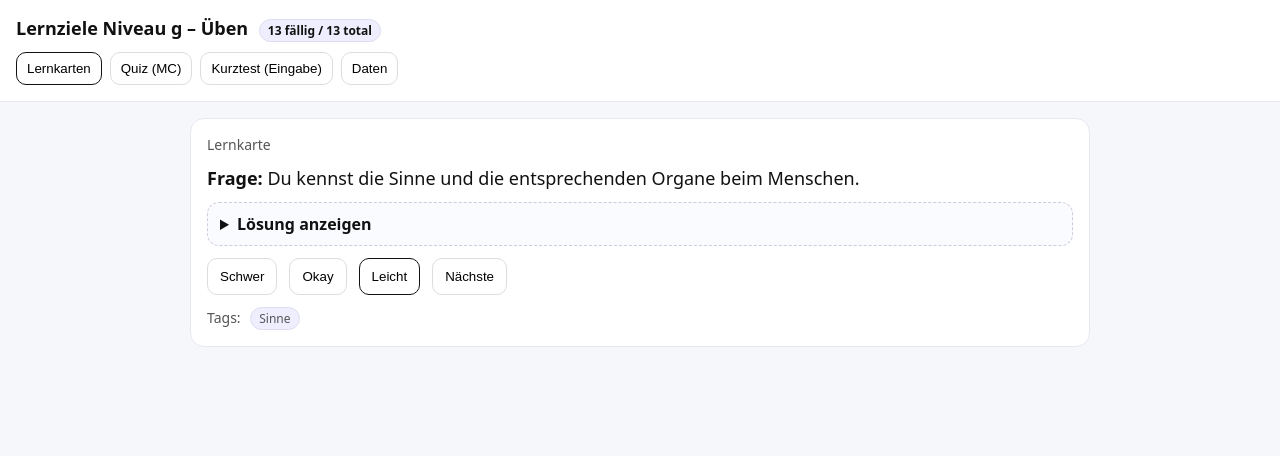
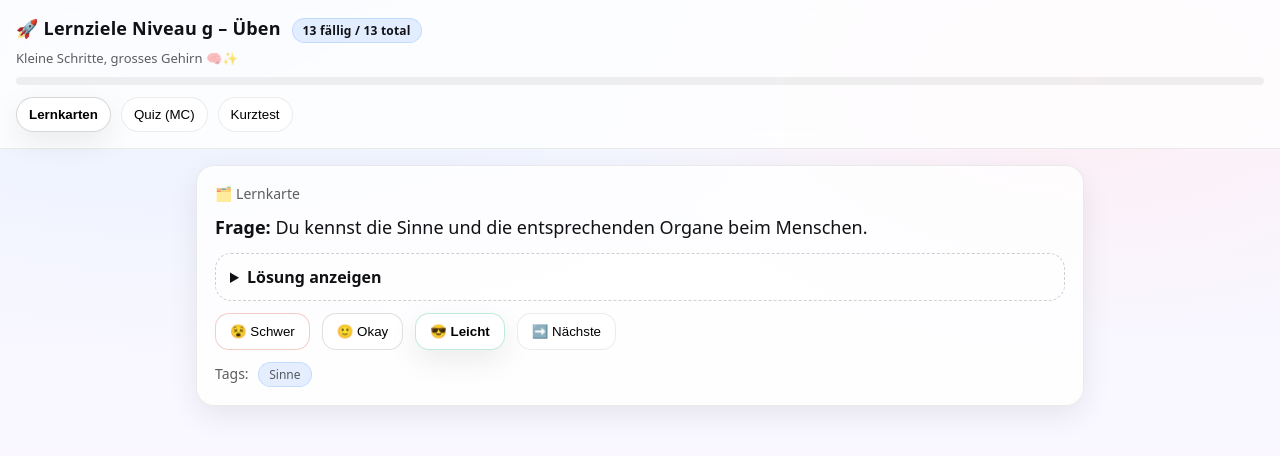
Before and after one commit to martin-j-stark/Lernziele-Niveau-g, a plain HTML site: page index.html in a window 1280 px wide. Drawn offline with Linux system fonts and the light colour scheme.

Commit message:
Update index.html

```diff
--- a/index.html
+++ b/index.html
@@ -4,40 +4,169 @@
   <meta charset="utf-8" />
   <meta name="viewport" content="width=device-width, initial-scale=1" />
   <title>Lernziele Niveau g – Üben</title>
+
   <link rel="manifest" href="manifest.webmanifest" />
   <meta name="theme-color" content="#ffffff" />
+
   <style>
-    :root { font-family: system-ui, -apple-system, Segoe UI, Roboto, Arial; }
-    body { margin: 0; background: #f6f7fb; color: #111; }
-    header { padding: 16px; background: #fff; border-bottom: 1px solid #e7e7ef; position: sticky; top: 0; }
-    header h1 { margin: 0; font-size: 18px; }
-    main { max-width: 900px; margin: 0 auto; padding: 16px; }
-    .tabs { display: flex; gap: 8px; flex-wrap: wrap; margin-top: 10px; }
-    .tab { border: 1px solid #ddd; background: #fff; padding: 8px 10px; border-radius: 10px; cursor: pointer; }
-    .tab[aria-selected="true"] { border-color: #111; }
-    .card { background: #fff; border: 1px solid #e7e7ef; border-radius: 14px; padding: 16px; }
+    :root {
+      font-family: system-ui, -apple-system, Segoe UI, Roboto, Arial;
+      --bg1: #f5f7ff;
+      --bg2: #fdf7ff;
+      --card: rgba(255,255,255,.80);
+      --stroke: rgba(0,0,0,.08);
+      --text: #101114;
+      --muted: rgba(16,17,20,.68);
+      --shadow: 0 10px 30px rgba(0,0,0,.08);
+      --radius: 18px;
+    }
+    * { box-sizing: border-box; }
+
+    body {
+      margin: 0;
+      color: var(--text);
+      background:
+        radial-gradient(1200px 600px at 15% 0%, #eaf1ff 0%, transparent 60%),
+        radial-gradient(900px 500px at 85% 10%, #ffeef5 0%, transparent 55%),
+        linear-gradient(180deg, var(--bg1), var(--bg2));
+      min-height: 100vh;
+    }
+
+    header {
+      padding: 16px;
+      backdrop-filter: blur(10px);
+      background: rgba(255,255,255,.78);
+      border-bottom: 1px solid var(--stroke);
+      position: sticky;
+      top: 0;
+      z-index: 10;
+    }
+
+    header h1 { margin: 0; font-size: 18px; letter-spacing: .2px; }
+    .subtitle { margin-top: 6px; font-size: 13px; color: var(--muted); }
+
+    main { max-width: 920px; margin: 0 auto; padding: 16px; }
+
+    .tabs { display: flex; gap: 10px; flex-wrap: wrap; margin-top: 12px; }
+    .tab {
+      border: 1px solid var(--stroke);
+      background: rgba(255,255,255,.85);
+      padding: 9px 12px;
+      border-radius: 999px;
+      cursor: pointer;
+      transition: transform .12s ease, box-shadow .12s ease, background .12s ease;
+    }
+    .tab:hover { transform: translateY(-1px); box-shadow: var(--shadow); }
+    .tab[aria-selected="true"] {
+      border-color: rgba(0,0,0,.16);
+      background: rgba(255,255,255,.97);
+      box-shadow: var(--shadow);
+      font-weight: 650;
+    }
+
+    .progressWrap{
+      margin-top: 10px;
+      height: 8px;
+      border-radius: 999px;
+      background: rgba(0,0,0,.06);
+      overflow: hidden;
+    }
+    .progressBar{
+      height: 100%;
+      width: 0%;
+      border-radius: 999px;
+      background: linear-gradient(90deg, #6ea8ff, #ff7db3, #9bffcf);
+      transition: width .35s ease;
+    }
+
+    .card {
+      background: var(--card);
+      border: 1px solid var(--stroke);
+      border-radius: var(--radius);
+      padding: 18px;
+      box-shadow: var(--shadow);
+    }
+
     .row { display: flex; gap: 12px; flex-wrap: wrap; }
-    .btn { border: 1px solid #ddd; background: #fff; padding: 10px 12px; border-radius: 10px; cursor: pointer; }
-    .btn.primary { border-color: #111; }
-    .muted { color: #555; font-size: 14px; }
-    .big { font-size: 18px; line-height: 1.35; }
+
+    .btn {
+      border: 1px solid var(--stroke);
+      background: rgba(255,255,255,.92);
+      padding: 10px 14px;
+      border-radius: 14px;
+      cursor: pointer;
+      transition: transform .10s ease, box-shadow .10s ease, filter .10s ease;
+      user-select: none;
+    }
+    .btn:hover { transform: translateY(-1px); box-shadow: var(--shadow); }
+    .btn:active { transform: translateY(0px) scale(.99); filter: brightness(.98); }
+
+    .btn.primary {
+      border-color: rgba(0,0,0,.16);
+      background: linear-gradient(180deg, rgba(255,255,255,.97), rgba(255,255,255,.78));
+      box-shadow: var(--shadow);
+      font-weight: 650;
+    }
+    .btn.good { border-color: rgba(0,170,119,.25); }
+    .btn.mid  { border-color: rgba(0,0,0,.12); }
+    .btn.hard { border-color: rgba(194,32,0,.22); }
+
+    .muted { color: var(--muted); font-size: 14px; }
+    .big { font-size: 18px; line-height: 1.42; }
     .sep { height: 12px; }
-    .input { width: 100%; box-sizing: border-box; padding: 10px 12px; border-radius: 10px; border: 1px solid #ddd; font-size: 16px; }
-    .pill { display: inline-block; padding: 2px 8px; border-radius: 999px; background: #eef; border: 1px solid #dde; font-size: 12px; margin-left: 6px; }
-    details { background:#fafbff; border:1px dashed #ccd; padding:10px 12px; border-radius:12px; }
-    .ok { color: #0a7; }
-    .bad { color: #c20; }
-    code { background: #f0f1f6; padding: 2px 6px; border-radius: 8px; }
+
+    .input {
+      width: 100%;
+      padding: 12px 14px;
+      border-radius: 14px;
+      border: 1px solid var(--stroke);
+      font-size: 16px;
+      background: rgba(255,255,255,.94);
+      box-shadow: inset 0 1px 0 rgba(255,255,255,.6);
+    }
+
+    .pill {
+      display: inline-block;
+      padding: 3px 10px;
+      border-radius: 999px;
+      background: rgba(110,168,255,.18);
+      border: 1px solid rgba(110,168,255,.28);
+      font-size: 12px;
+      margin-left: 6px;
+    }
+
+    details {
+      background: rgba(255,255,255,.58);
+      border: 1px dashed rgba(0,0,0,.18);
+      padding: 12px 14px;
+      border-radius: 16px;
+    }
+    summary { cursor: pointer; }
+
+    .ok  { color: #0a7; font-weight: 750; }
+    .bad { color: #c20; font-weight: 750; }
+
+    .shake { animation: shake .25s linear; }
+    @keyframes shake {
+      0%{transform: translateX(0)}
+      25%{transform: translateX(-3px)}
+      50%{transform: translateX(3px)}
+      75%{transform: translateX(-2px)}
+      100%{transform: translateX(0)}
+    }
   </style>
 </head>
+
 <body>
 <header>
-  <h1>Lernziele Niveau g – Üben <span class="pill" id="statsPill">…</span></h1>
+  <h1>🚀 Lernziele Niveau g – Üben <span class="pill" id="statsPill">…</span></h1>
+  <div class="subtitle">Kleine Schritte, grosses Gehirn 🧠✨</div>
+  <div class="progressWrap" aria-hidden="true"><div class="progressBar" id="progressBar"></div></div>
+
   <div class="tabs" role="tablist">
     <button class="tab" role="tab" aria-selected="true" data-view="cards">Lernkarten</button>
     <button class="tab" role="tab" aria-selected="false" data-view="mc">Quiz (MC)</button>
-    <button class="tab" role="tab" aria-selected="false" data-view="input">Kurztest (Eingabe)</button>
-    <button class="tab" role="tab" aria-selected="false" data-view="manage">Daten</button>
+    <button class="tab" role="tab" aria-selected="false" data-view="input">Kurztest</button>
   </div>
 </header>
 
@@ -48,134 +177,60 @@
 <script>
 /**
  * DATENBASIS: Lernziel-Zusammenfassung Niveau G (aus dem Chat).
- * Du kannst später weitere Karten ergänzen.
  */
 const cards = [
-  {
-    id: "g-01",
-    front: "Du kennst die Sinne und die entsprechenden Organe beim Menschen.",
-    back: "Wir haben z. B. diese Sinne: Hören (Ohr), Sehen (Auge), Tasten (Haut), Riechen (Nase), Schmecken (Zunge).",
-    tags: ["Sinne"]
-  },
-  {
-    id: "g-02",
-    front: "Du kennst den Unterschied zwischen Riechen und Schmecken.",
-    back: "Schmecken passiert mit der Zunge. Riechen passiert mit der Nase. Das Aroma kommt oft von Zunge und Nase zusammen.",
-    tags: ["Sinne", "Aroma"]
-  },
-  {
-    id: "g-03",
-    front: "Du kennst das Reiz-Reaktionsschema.",
-    back: "Reiz → Leitung → Verarbeitung → Leitung → Reaktion.",
-    tags: ["Reiz-Reaktion"]
-  },
-  {
-    id: "g-04",
-    front: "Du kannst erklären, was in deinem Körper passiert, wenn ein Reiz eine Reaktion auslöst.",
-    back: "Sinneszellen merken den Reiz und machen Nervenimpulse. Die Impulse gehen zum Gehirn. Dann gehen Impulse zu den Muskeln → du reagierst.",
-    tags: ["Reiz-Reaktion", "Nerven", "Gehirn"]
-  },
-  {
-    id: "g-05",
-    front: "Du kennst den Unterschied zwischen einer bewussten und unbewussten Reaktion.",
-    back: "Bewusst: Ich denke nach und entscheide absichtlich. Unbewusst: Es passiert automatisch.",
-    tags: ["Reaktionen"]
-  },
-  {
-    id: "g-06",
-    front: "Du kannst erklären, was ein Reflex ist und kennst deren Aufgabe.",
-    back: "Ein Reflex ist sehr schnell und automatisch. Er schützt den Körper vor Verletzungen.",
-    tags: ["Reflex", "Reaktionen"]
-  },
-  {
-    id: "g-07",
-    front: "Dir sind die Begriffe Schallquellen, Membran und Ausbreitung des Schalls bekannt.",
-    back: "Eine Schallquelle macht Schall. Eine Membran kann schwingen. Schall breitet sich aus, weil Luftteilchen schwingen und die Bewegung weitergeben.",
-    tags: ["Schall"]
-  },
-  {
-    id: "g-08",
-    front: "Du weisst wie der Schall auf unterschiedliche Materialien (fest, elastisch) reagiert.",
-    back: "Schall kann Dinge zum Schwingen bringen oder zurückgeworfen werden (Echo).",
-    tags: ["Schall", "Materialien"]
-  },
-  {
-    id: "g-09",
-    front: "Du kennst die 6 wichtigsten Teile des Gehörs.",
-    back: "Ohrmuschel – Gehörgang – Trommelfell – Gehörknöchelchen – Hörschnecke – Hörnerv.",
-    tags: ["Ohr", "Gehör"]
-  },
-  {
-    id: "g-10",
-    front: "Du weisst wie ein Ohr funktioniert.",
-    back: "Ohrmuschel fängt Schall auf → Gehörgang leitet → Trommelfell schwingt → Knöchelchen übertragen → Hörschnecke macht Nervenimpulse → Hörnerv bringt sie ins Gehirn.",
-    tags: ["Ohr", "Gehör"]
-  },
-  {
-    id: "g-11",
-    front: "Du weisst wie die Lautstärke gemessen wird und kennst die Einheit.",
-    back: "Lautstärke misst man in Dezibel (dB).",
-    tags: ["Lärm", "Schall"]
-  },
-  {
-    id: "g-12",
-    front: "Du kannst beurteilen, ab welcher Lautstärke das Gehör Schaden nehmen kann.",
-    back: "Sehr laut ist gefährlich. Je lauter und je länger, desto grösser das Risiko (z. B. Disco, Feuerwerk).",
-    tags: ["Lärm", "Gehörschutz"]
-  },
-  {
-    id: "g-13",
-    front: "Du kennst verschiedene Möglichkeiten, wie du dich vor einem Gehörschaden schützen kannst.",
-    back: "Leiser hören, Pausen machen, nicht zu lange im Lärm bleiben, und Gehörschutz/Ohrstöpsel benutzen.",
-    tags: ["Gehörschutz", "Lärm"]
-  }
+  { id:"g-01", front:"Du kennst die Sinne und die entsprechenden Organe beim Menschen.", back:"Wir haben z. B. diese Sinne: Hören (Ohr), Sehen (Auge), Tasten (Haut), Riechen (Nase), Schmecken (Zunge).", tags:["Sinne"] },
+  { id:"g-02", front:"Du kennst den Unterschied zwischen Riechen und Schmecken.", back:"Schmecken passiert mit der Zunge. Riechen passiert mit der Nase. Das Aroma kommt oft von Zunge und Nase zusammen.", tags:["Sinne","Aroma"] },
+  { id:"g-03", front:"Du kennst das Reiz-Reaktionsschema.", back:"Reiz → Leitung → Verarbeitung → Leitung → Reaktion.", tags:["Reiz-Reaktion"] },
+  { id:"g-04", front:"Du kannst erklären, was in deinem Körper passiert, wenn ein Reiz eine Reaktion auslöst.", back:"Sinneszellen merken den Reiz und machen Nervenimpulse. Die Impulse gehen zum Gehirn. Dann gehen Impulse zu den Muskeln → du reagierst.", tags:["Reiz-Reaktion","Nerven","Gehirn"] },
+  { id:"g-05", front:"Du kennst den Unterschied zwischen einer bewussten und unbewussten Reaktion.", back:"Bewusst: Ich denke nach und entscheide absichtlich. Unbewusst: Es passiert automatisch.", tags:["Reaktionen"] },
+  { id:"g-06", front:"Du kannst erklären, was ein Reflex ist und kennst deren Aufgabe.", back:"Ein Reflex ist sehr schnell und automatisch. Er schützt den Körper vor Verletzungen.", tags:["Reflex","Reaktionen"] },
+  { id:"g-07", front:"Dir sind die Begriffe Schallquellen, Membran und Ausbreitung des Schalls bekannt.", back:"Eine Schallquelle macht Schall. Eine Membran kann schwingen. Schall breitet sich aus, weil Luftteilchen schwingen und die Bewegung weitergeben.", tags:["Schall"] },
+  { id:"g-08", front:"Du weisst wie der Schall auf unterschiedliche Materialien (fest, elastisch) reagiert.", back:"Schall kann Dinge zum Schwingen bringen oder zurückgeworfen werden (Echo).", tags:["Schall","Materialien"] },
+  { id:"g-09", front:"Du kennst die 6 wichtigsten Teile des Gehörs.", back:"Ohrmuschel – Gehörgang – Trommelfell – Gehörknöchelchen – Hörschnecke – Hörnerv.", tags:["Ohr","Gehör"] },
+  { id:"g-10", front:"Du weisst wie ein Ohr funktioniert.", back:"Ohrmuschel fängt Schall auf → Gehörgang leitet → Trommelfell schwingt → Knöchelchen übertragen → Hörschnecke macht Nervenimpulse → Hörnerv bringt sie ins Gehirn.", tags:["Ohr","Gehör"] },
+  { id:"g-11", front:"Du weisst wie die Lautstärke gemessen wird und kennst die Einheit.", back:"Lautstärke misst man in Dezibel (dB).", tags:["Lärm","Schall"] },
+  { id:"g-12", front:"Du kannst beurteilen, ab welcher Lautstärke das Gehör Schaden nehmen kann.", back:"Sehr laut ist gefährlich. Je lauter und je länger, desto grösser das Risiko (z. B. Disco, Feuerwerk).", tags:["Lärm","Gehörschutz"] },
+  { id:"g-13", front:"Du kennst verschiedene Möglichkeiten, wie du dich vor einem Gehörschaden schützen kannst.", back:"Leiser hören, Pausen machen, nicht zu lange im Lärm bleiben, und Gehörschutz/Ohrstöpsel benutzen.", tags:["Gehörschutz","Lärm"] },
 ];
 
 // --- Mini-Spaced-Repetition State (localStorage) ---
-const LS_KEY = "lernziele_g_progress_v1";
-const defaultState = () => ({
-  idx: 0,
-  // cardId -> { ease: 1..3, due: timestamp }
-  sched: {}
-});
-const loadState = () => {
-  try { return JSON.parse(localStorage.getItem(LS_KEY)) ?? defaultState(); }
-  catch { return defaultState(); }
-};
+const LS_KEY = "lernziele_g_progress_v2";
+const defaultState = () => ({ idx: 0, sched: {} });
+const loadState = () => { try { return JSON.parse(localStorage.getItem(LS_KEY)) ?? defaultState(); } catch { return defaultState(); } };
 const saveState = (s) => localStorage.setItem(LS_KEY, JSON.stringify(s));
-
 let state = loadState();
 
-function now() { return Date.now(); }
+function now(){ return Date.now(); }
 
-function dueCards() {
+function dueCards(){
   const due = cards.filter(c => (state.sched[c.id]?.due ?? 0) <= now());
   return due.length ? due : cards;
 }
-
-function pickCard() {
+function pickCard(){
   const pool = dueCards();
   const idx = state.idx % pool.length;
   return pool[idx];
 }
-
-function setView(name) {
-  document.querySelectorAll(".tab").forEach(b =>
-    b.setAttribute("aria-selected", b.dataset.view === name ? "true" : "false")
-  );
+function setView(name){
+  document.querySelectorAll(".tab").forEach(b => b.setAttribute("aria-selected", b.dataset.view === name ? "true" : "false"));
   render(name);
 }
 
-function updateStats() {
+function updateStats(){
   const total = cards.length;
   const due = cards.filter(c => (state.sched[c.id]?.due ?? 0) <= now()).length;
   document.getElementById("statsPill").textContent = `${due} fällig / ${total} total`;
+
+  // je weniger fällig, desto voller :)
+  const progress = total === 0 ? 0 : Math.max(0, Math.min(1, (total - due) / total));
+  const bar = document.getElementById("progressBar");
+  if (bar) bar.style.width = `${Math.round(progress * 100)}%`;
 }
 
-function schedule(cardId, rating) {
+function schedule(cardId, rating){
   const old = state.sched[cardId] ?? { ease: 2, due: 0 };
   let ease = old.ease;
-
   if (rating === "easy") ease = Math.min(3, ease + 1);
   if (rating === "hard") ease = Math.max(1, ease - 1);
 
@@ -188,23 +243,23 @@ function schedule(cardId, rating) {
   updateStats();
 }
 
-function shuffle(arr) {
+function shuffle(arr){
   const a = arr.slice();
-  for (let i=a.length-1; i>0; i--) {
+  for(let i=a.length-1; i>0; i--){
     const j = Math.floor(Math.random()*(i+1));
-    [a[i], a[j]] = [a[j], a[i]];
+    [a[i],a[j]]=[a[j],a[i]];
   }
   return a;
 }
 
-function render(viewName) {
+function render(viewName){
   updateStats();
   const el = document.getElementById("view");
 
-  if (viewName === "cards") {
+  if(viewName === "cards"){
     const c = pickCard();
     el.innerHTML = `
-      <div class="muted">Lernkarte</div>
+      <div class="muted">🗂️ Lernkarte</div>
       <div class="sep"></div>
       <div class="big"><strong>Frage:</strong> ${escapeHtml(c.front)}</div>
       <div class="sep"></div>
@@ -215,10 +270,10 @@ function render(viewName) {
       </details>
       <div class="sep"></div>
       <div class="row">
-        <button class="btn" id="hard">Schwer</button>
-        <button class="btn" id="ok">Okay</button>
-        <button class="btn primary" id="easy">Leicht</button>
-        <button class="btn" id="skip">Nächste</button>
+        <button class="btn hard" id="hard">😵 Schwer</button>
+        <button class="btn mid" id="ok">🙂 Okay</button>
+        <button class="btn primary good" id="easy">😎 Leicht</button>
+        <button class="btn" id="skip">➡️ Nächste</button>
       </div>
       <div class="sep"></div>
       <div class="muted">Tags: ${(c.tags ?? []).map(t => `<span class="pill">${escapeHtml(t)}</span>`).join(" ")}</div>
@@ -230,12 +285,13 @@ function render(viewName) {
     return;
   }
 
-  if (viewName === "mc") {
+  if(viewName === "mc"){
     const c = pickCard();
     const others = cards.filter(x => x.id !== c.id).map(x => x.back);
     const options = shuffle([c.back, ...shuffle(others).slice(0,3)]);
+
     el.innerHTML = `
-      <div class="muted">Quiz (Multiple Choice)</div>
+      <div class="muted">🎯 Quiz (Multiple Choice)</div>
       <div class="sep"></div>
       <div class="big"><strong>${escapeHtml(c.front)}</strong></div>
       <div class="sep"></div>
@@ -246,17 +302,20 @@ function render(viewName) {
       <div id="fb" class="big"></div>
       <div class="sep"></div>
       <div class="row">
-        <button class="btn" id="next">Nächste</button>
+        <button class="btn" id="next">➡️ Nächste</button>
       </div>
     `;
+
     el.querySelectorAll("button[data-i]").forEach(b => {
       b.onclick = () => {
         const chosen = b.textContent;
         const fb = el.querySelector("#fb");
         if (chosen === c.back) {
-          fb.innerHTML = `<span class="ok">✅ Richtig!</span>`;
+          fb.innerHTML = `<span class="ok">✅ Richtig!</span> <span aria-hidden="true">✨</span>`;
           schedule(c.id, "easy");
         } else {
+          fb.classList.add("shake");
+          setTimeout(()=>fb.classList.remove("shake"), 260);
           fb.innerHTML = `<span class="bad">❌ Falsch.</span><br><span class="muted">Richtig wäre:</span><br>${escapeHtml(c.back)}`;
           schedule(c.id, "hard");
         }
@@ -267,18 +326,18 @@ function render(viewName) {
     return;
   }
 
-  if (viewName === "input") {
+  if(viewName === "input"){
     const c = pickCard();
     el.innerHTML = `
-      <div class="muted">Kurztest (Eingabe)</div>
+      <div class="muted">✍️ Kurztest (Eingabe)</div>
       <div class="sep"></div>
       <div class="big"><strong>${escapeHtml(c.front)}</strong></div>
       <div class="sep"></div>
       <textarea class="input" id="ans" rows="4" placeholder="Schreibe deine Antwort..."></textarea>
       <div class="sep"></div>
       <div class="row">
-        <button class="btn primary" id="check">Selbstkontrolle</button>
-        <button class="btn" id="next">Nächste</button>
+        <button class="btn primary" id="check">✅ Selbstkontrolle</button>
+        <button class="btn" id="next">➡️ Nächste</button>
       </div>
       <div class="sep"></div>
       <div id="solution" style="display:none;">
@@ -289,9 +348,9 @@ function render(viewName) {
         </details>
         <div class="sep"></div>
         <div class="row">
-          <button class="btn" id="rateHard">War schwer</button>
-          <button class="btn" id="rateOk">War okay</button>
-          <button class="btn primary" id="rateEasy">War leicht</button>
+          <button class="btn hard" id="rateHard">😵 War schwer</button>
+          <button class="btn mid" id="rateOk">🙂 War okay</button>
+          <button class="btn primary good" id="rateEasy">😎 War leicht</button>
         </div>
       </div>
     `;
@@ -302,41 +361,9 @@ function render(viewName) {
     el.querySelector("#rateEasy").onclick = () => { schedule(c.id, "easy"); render("input"); };
     return;
   }
-
-  if (viewName === "manage") {
-    el.innerHTML = `
-      <div class="muted">Daten / Reset</div>
-      <div class="sep"></div>
-      <div class="big">
-        <p><strong>So passt du deine Tabelle an:</strong></p>
-        <ol>
-          <li>Suche im Code die Liste <code>const cards = [...]</code></li>
-          <li>Jeder Eintrag ist eine Lernkarte mit <code>front</code> (Frage) und <code>back</code> (Lösung).</li>
-          <li>Du kannst optional <code>tags</code> ergänzen.</li>
-        </ol>
-      </div>
-      <div class="sep"></div>
-      <div class="row">
-        <button class="btn" id="reset">Fortschritt zurücksetzen</button>
-        <button class="btn" id="export">Fortschritt exportieren (JSON)</button>
-      </div>
-      <div class="sep"></div>
-      <textarea class="input" id="out" rows="6" placeholder="Export erscheint hier..."></textarea>
-    `;
-    el.querySelector("#reset").onclick = () => {
-      localStorage.removeItem(LS_KEY);
-      state = loadState();
-      updateStats();
-      el.querySelector("#out").value = "Zurückgesetzt ✅";
-    };
-    el.querySelector("#export").onclick = () => {
-      el.querySelector("#out").value = JSON.stringify(state, null, 2);
-    };
-    return;
-  }
 }
 
-function escapeHtml(s) {
+function escapeHtml(s){
   return String(s)
     .replaceAll("&","&amp;")
     .replaceAll("<","&lt;")
@@ -345,11 +372,10 @@ function escapeHtml(s) {
     .replaceAll("'","&#039;");
 }
 
+// Tabs
 document.querySelectorAll(".tab").forEach(b => b.addEventListener("click", () => setView(b.dataset.view)));
 render("cards");
-</script>
 
-<script>
 // PWA offline cache (optional)
 if ('serviceWorker' in navigator) {
   window.addEventListener('load', () => {
@@ -357,6 +383,5 @@ render("cards");
   });
 }
 </script>
-
 </body>
 </html>
```
Lines whose indentation alone changed are shown as unchanged.
